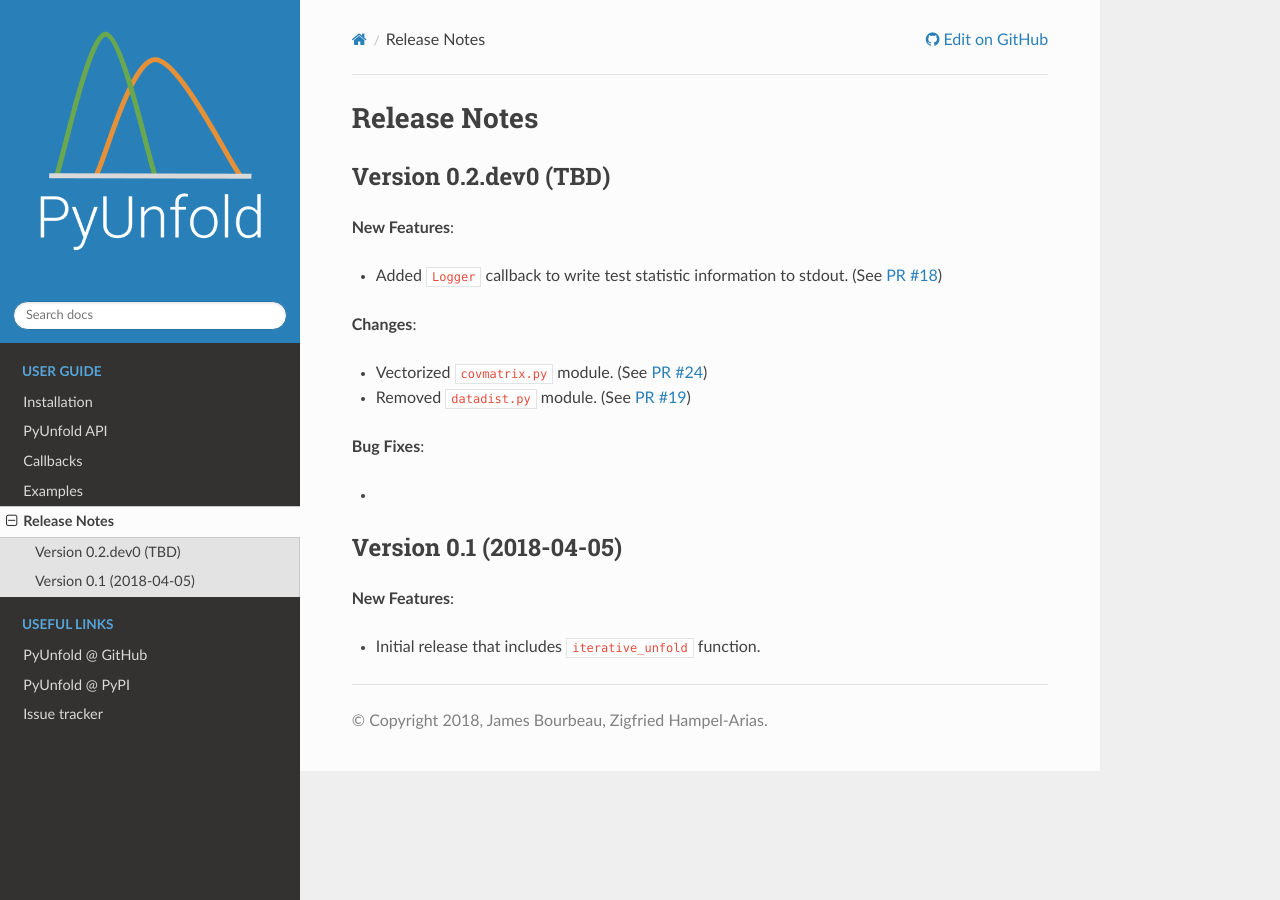
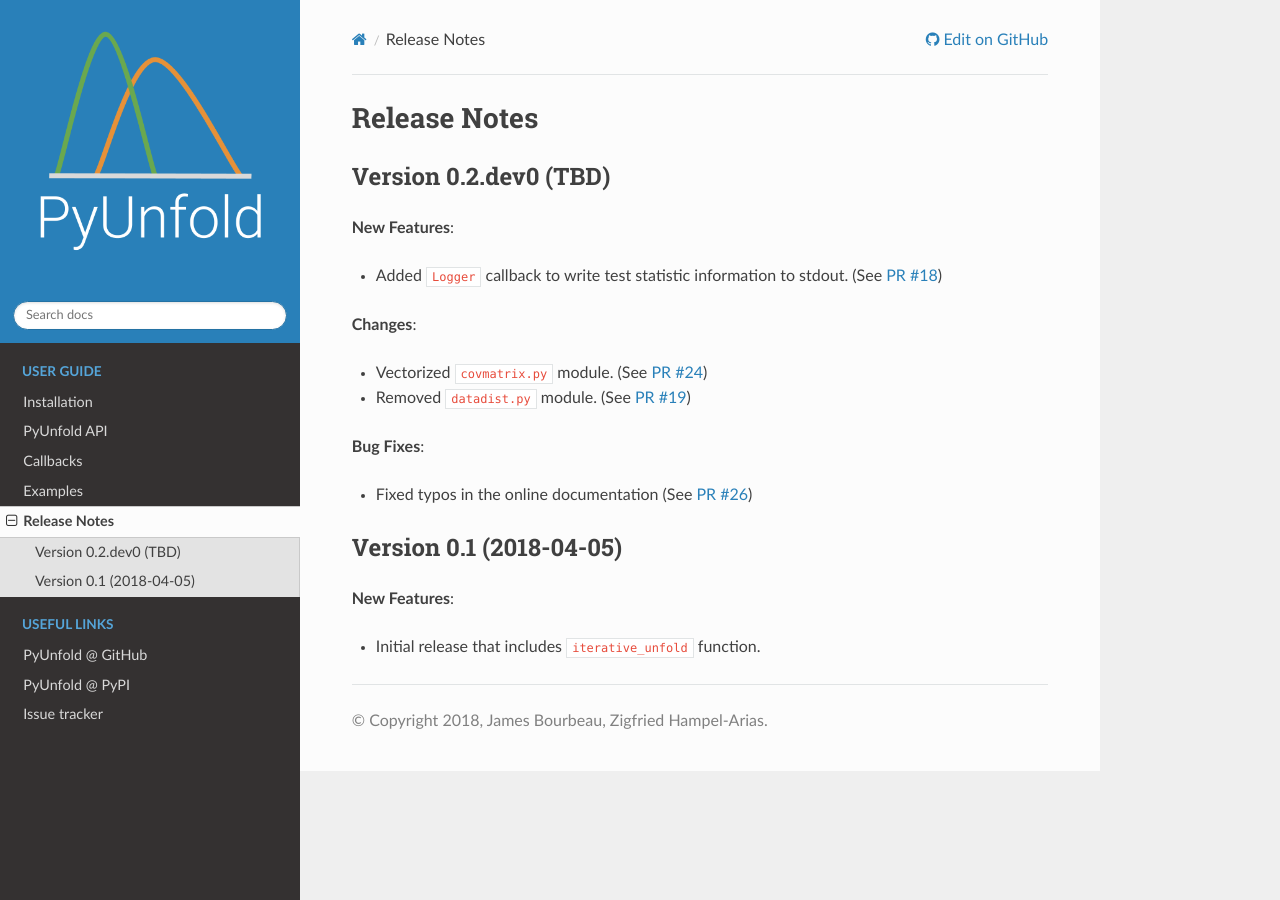
Before and after one commit to jrbourbeau/pyunfold, a Sphinx documentation site: the page built from docs/changelog.rst, in a window 1280 px wide. Built offline with Sphinx 7.4.7 and the Read the Docs theme 2.0.0, drawn with Linux system fonts in a browser that asks for light colours.

Commit message:
Adds changelog entry

```diff
--- a/docs/changelog.rst
+++ b/docs/changelog.rst
@@ -20,7 +20,7 @@
 
 **Bug Fixes**:
 
--
+- Fixed typos in the online documentation (See `PR #26 <https://github.com/jrbourbeau/pyunfold/pull/26>`_)
 
 
 Version 0.1 (2018-04-05)
```
